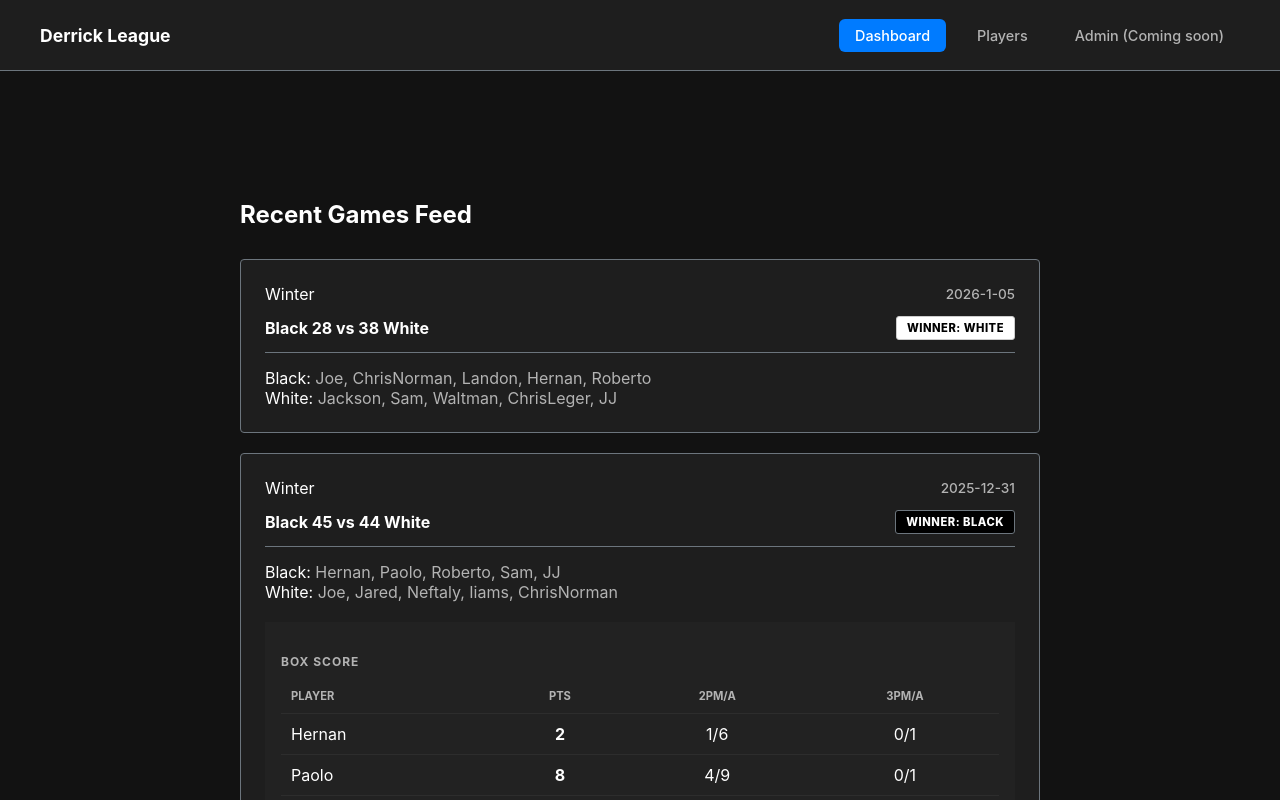
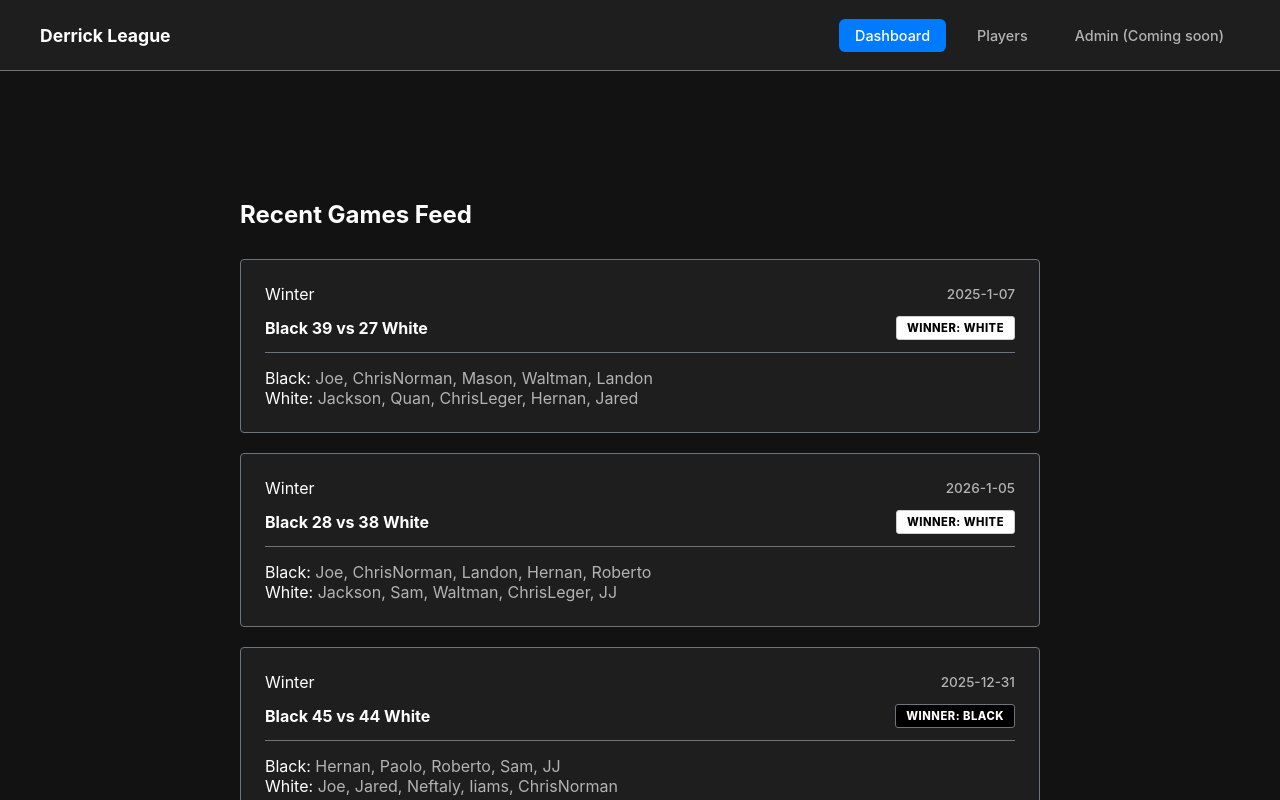
Before and after one commit to JacksonNace/DerrickBasketball, a React app in the folder frontend/: page / in a window 1280 px wide. Shown: the top 800 px of the page. Built offline with nearby package versions, Linux system fonts and the light colour scheme; the HTML template or start-up script is replaced by a standard one.

Commit message:
add today's game still manual

```diff
--- a/frontend/src/data/winter2026.ts
+++ b/frontend/src/data/winter2026.ts
@@ -107,4 +107,14 @@ export const winterGames = [
     team2_score: 38,
     winning_team: 'White'
   },
+  {
+    date: '2025-1-07',
+    team1: 'Black',
+    team1_players: ['Joe', 'ChrisNorman', 'Mason', 'Waltman', 'Landon'],
+    team1_score: 39,
+    team2: 'White',
+    team2_players: ['Jackson', 'Quan', 'ChrisLeger', 'Hernan', 'Jared'],
+    team2_score: 27,
+    winning_team: 'White'
+  },
 ];
```
